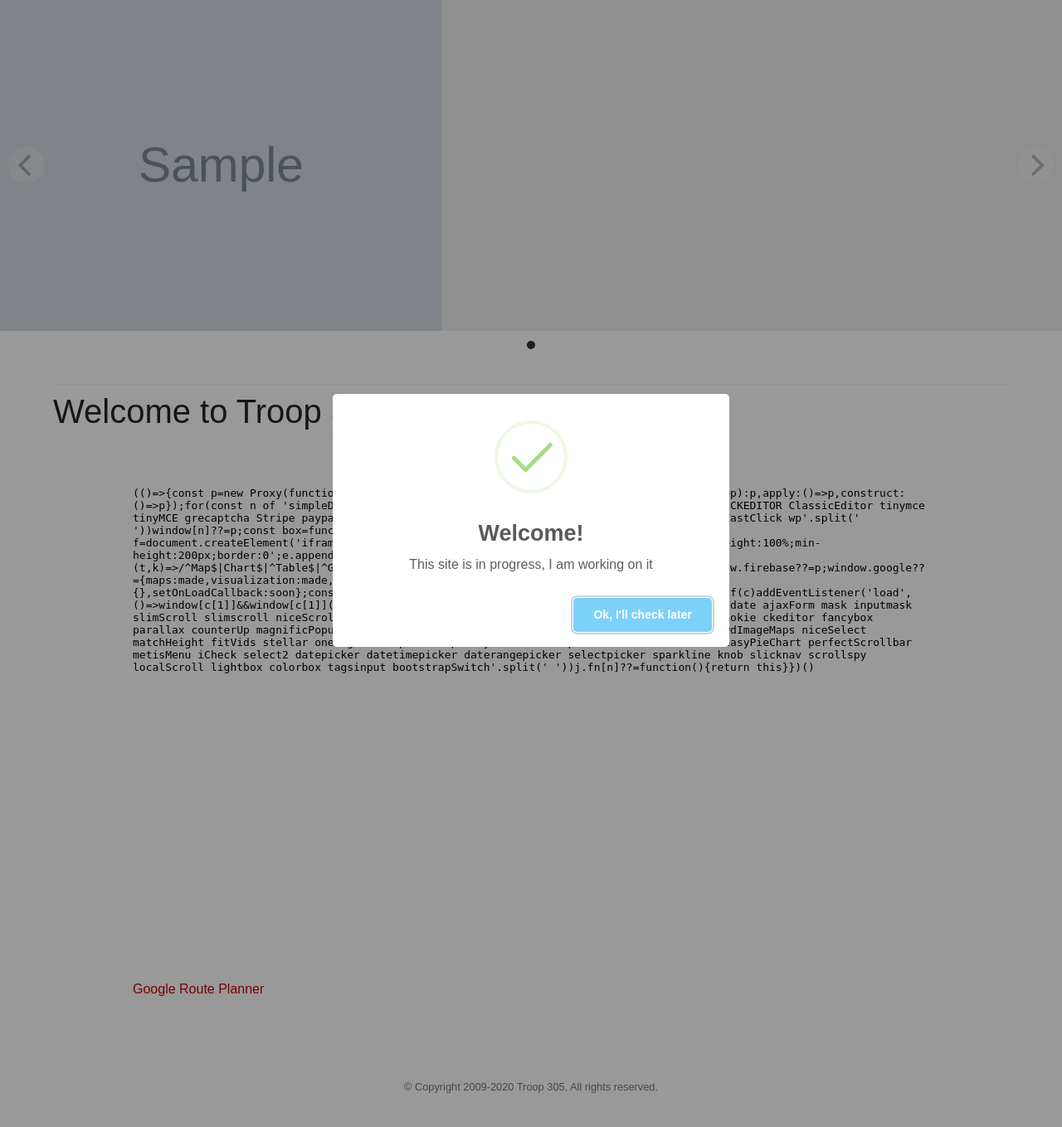
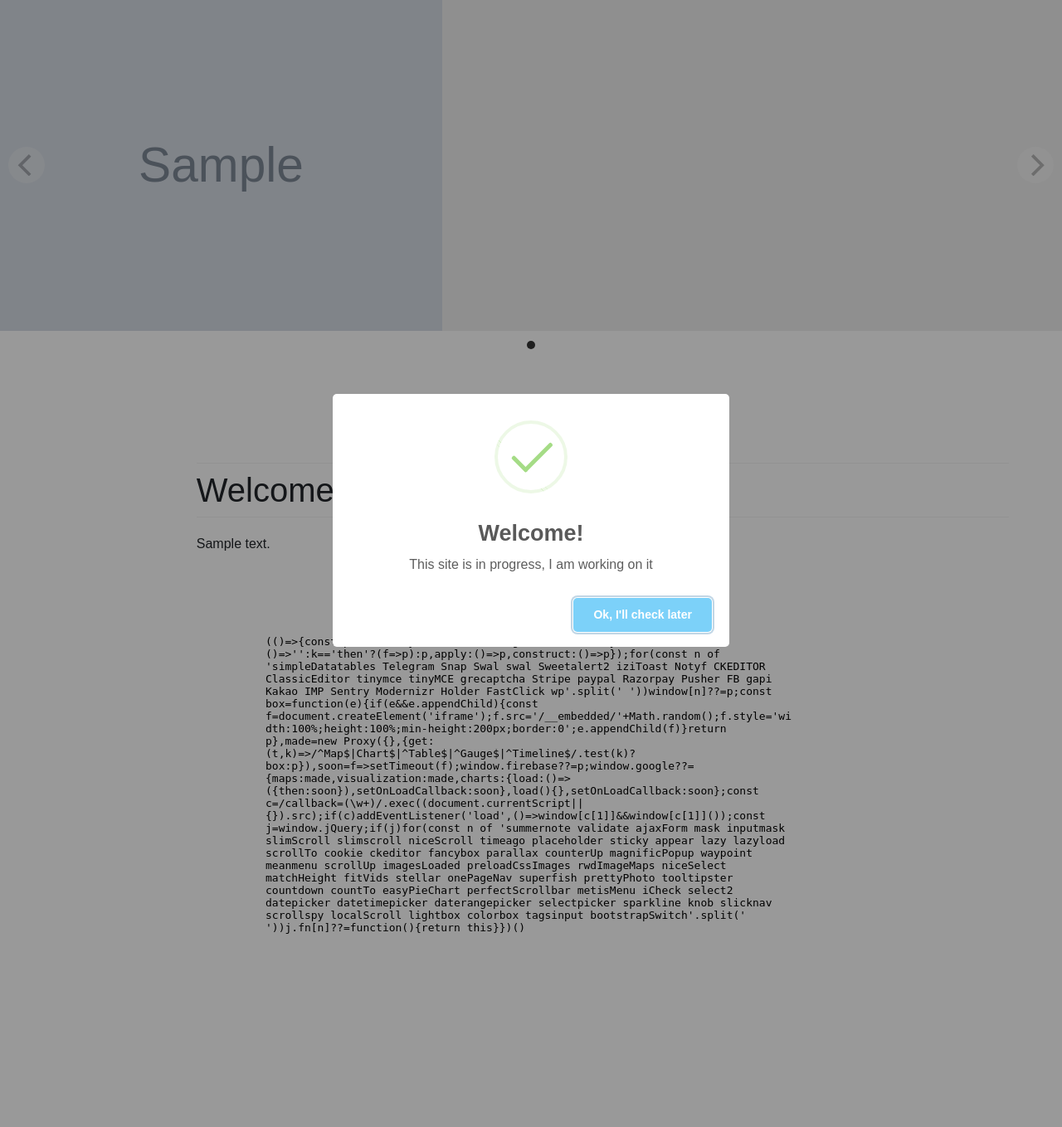
Before and after one commit to Xenophloxic/troop305, a Flask app: template templates/index.html in a window 1280 px wide. Shown: the part 166-1525 px from the top of the page at 83% size. Run offline with Flask 2, Linux system fonts and the light colour scheme; the template is opened without the code that fills it: most values are stand-ins (such as "Sample title", 1, 10 or a date in 2020); grey boxes marked "Sample" are stand-in pictures; parts of the project's set-up code (start-up, migrations or seed data) failed here and were passed over; some libraries are stand-ins or nearby versions.

Commit message:
better index front-end

```diff
--- a/app.py
+++ b/app.py
@@ -31,8 +31,9 @@ def login():
 def index():
     title = "Home"
     img = db.execute('SELECT * FROM images')
+    event = db.execute('SELECT * FROM events')
     result = get_text("indexabout")
-    return render_template("index.html", title=title, image=img, year=datetime.now().year, indexabout=result)
+    return render_template("index.html", title=title, images=img, year=datetime.now().year, indexabout=result, events=event)
 
 
 @app.route('/webmaster')
--- a/static/style.css
+++ b/static/style.css
@@ -39,15 +39,43 @@ a:hover {
     padding-bottom: 8px;
     margin: 0 0 20px;
     padding-top: 8px;
-    }
+}
 
-.fadeInDown {
-    -webkit-animation-name: fadeInDown;
-    animation-name: fadeInDown;
-}
 .animated {
-    -webkit-animation-duration: 1s;
-    animation-duration: 1s;
+    background-repeat: no-repeat;
+    background-position: left top;
+    padding-top:95px;
+    margin-bottom:60px;
+    -webkit-animation-duration: 2s;
+    animation-duration: 2s;
     -webkit-animation-fill-mode: both;
     animation-fill-mode: both;
-}
+ }
+
+ @-webkit-keyframes fadeInLeft {
+    0% {
+       opacity: 0;
+       -webkit-transform: translateX(-100px);
+    }
+    100% {
+       opacity: 1;
+       -webkit-transform: translateX(0);
+    }
+ }
+
+ @keyframes fadeInLeft {
+    0% {
+       opacity: 0;
+       transform: translateX(-100px);
+    }
+    100% {
+       opacity: 1;
+       transform: translateX(0);
+    }
+ }
+
+ .fadeInLeft {
+ -webkit-animation-name: fadeInLeft;
+ animation-name: fadeInLeft;
+ }
+ animation-name: fadeInDown;
--- a/templates/index.html
+++ b/templates/index.html
@@ -8,16 +8,19 @@
           "autoPlay": 3000,
           "pauseAutoPlayOnHover": false,
           "wrapAround": true }'>
-    {% for img in image %}
+    {% for img in images %}
       <img src="{{ img['url'] }}">
     {% endfor %}
 </div>
 
 <div style="padding-left: 5%; padding-top: 5%; padding-right: 5%;">
-    <h1 class="page-header">Welcome to Troop 305</h1>
 
+    <div class="animated fadeInLeft" style="padding-left: 15%;">
+        <h1 class="page-header">Welcome to Troop 305</h1>
+        <p>{{ indexabout }}</p>
+    </div>
 </div>
 
-<div style="padding-top: 25px; width: 75%; margin-left: auto; margin-right: auto; width: 75%;"><iframe width="100%" height="600" frameborder="0" scrolling="no" marginheight="0" marginwidth="0" src="https://maps.google.com/maps?width=100%25&amp;height=600&amp;hl=en&amp;q=1420%20South%202nd%20Avenue+(Christ%20Lutheran%20Church)&amp;t=&amp;z=15&amp;ie=UTF8&amp;iwloc=B&amp;output=embed"></iframe><a href="https://www.maps.ie/route-planner.htm">Google Route Planner</a></div>
+<div style="padding-top: 25px; width: 50%; margin-left: auto; margin-right: auto;"><iframe width="100%" height="600" frameborder="0" scrolling="no" marginheight="0" marginwidth="0" src="https://maps.google.com/maps?width=100%25&amp;height=600&amp;hl=en&amp;q=1420%20S%20Second%20Ave,%20Walla%20Walla,%20WA+(Christ%20Lutheran%20Church)&amp;t=&amp;z=14&amp;ie=UTF8&amp;iwloc=B&amp;output=embed"></iframe></div>
 
 {% endblock %}
--- a/templates/layout.html
+++ b/templates/layout.html
@@ -106,4 +106,4 @@ http://troop100seattle.com/
 	<script src="./static/script.js"></script>
 
 </body>
- </html>
+</html>
```
Also changed, not shown: database.sqlite3.
